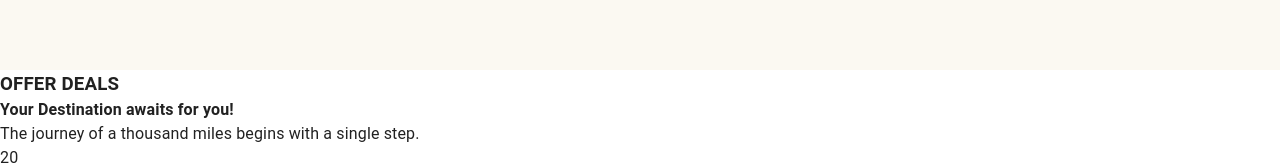
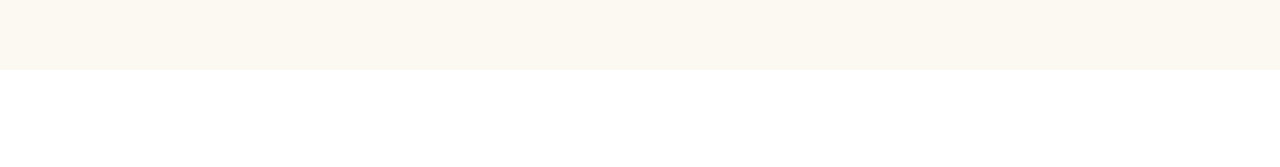
Before and after one commit to apo-star/React_Easybus, a React (Vite) app in the folder frontend/: page / in a window 1280 px wide. Shown: the part 3964-4131 px from the top of the page. After the commit the page ends 4034 px from the top, so only its background shows below. Built offline with nearby package versions, Linux system fonts and the light colour scheme.

Commit message:
Destination section commented

```diff
--- a/frontend/src/pages/home/Home.jsx
+++ b/frontend/src/pages/home/Home.jsx
@@ -5,7 +5,6 @@ import Brands from "./sections/Brands/Brands";
 import ServiceOptions from "./sections/ServiceOptions/ServiceOptions";
 import Routes from "./sections/Routes";
 import Informations from "./sections/Informations/Informations";
-
 
 const Home = () => {
   return (
@@ -16,7 +15,7 @@ const Home = () => {
       <Routes />
       <Brands />
       <ServiceOptions />
-      <Destination />
+      {/* <Destination /> */}
     </div>
   );
 };
```
